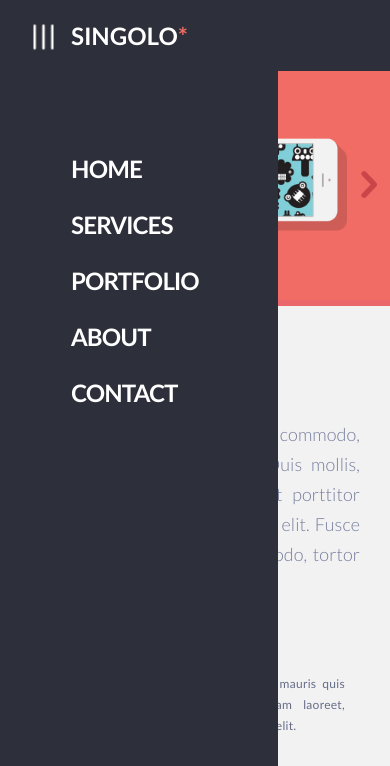
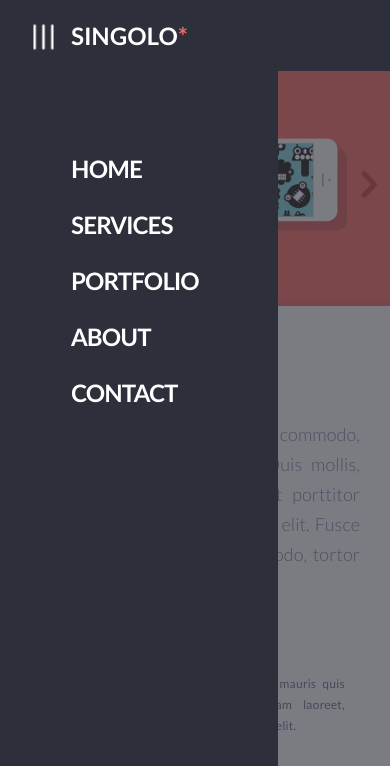
Before and after one commit to tarrely4/singolo, a plain HTML site: page index.html in a window 390 px wide. Both pictures are taken after a click on the element 42 px from the left and 37 px from the top of the page. Shown: the top 766 px of the page. Drawn offline with Linux system fonts and the light colour scheme; files whose address does not match are found by name.

Commit message:
feat: add overlay

```diff
--- a/index.css
+++ b/index.css
@@ -99,6 +99,18 @@ a.linked:visited,
   left: 0;
   top: 71px;
   background: #2D303A;
+  z-index: 20;
+}
+
+.overlay {
+  display: none;
+  position: fixed;
+  width: 100%;
+  height: 100%;
+  left: 0;
+  top: 71px;
+  background: rgba(45, 48, 58, 0.6);
+  z-index: 10;
 }
 
 .burger-menu__list {
--- a/index.html
+++ b/index.html
@@ -26,6 +26,7 @@
               <p class="burger-menu__elem"><a href="#contact">CONTACT</a></p>
             </div>
           </div>
+          <div class="overlay" id="overlay"></div>
 
         <div class="logo">
           <a href="#top"><h1 id="logo" onclick="toTop()">SINGOLO<span>*</span></h1></a>
--- a/script.js
+++ b/script.js
@@ -107,6 +107,7 @@ BURGERICON.onclick = function() {
   showMenu();
   rotateIcon();
   logoMove();
+  overlay();
 }
 
 function rotateIcon() {BURGERICON.classList.toggle("burger-menu__icon_rotated");}
@@ -115,9 +116,15 @@ function showMenu() {BURGERMENU.classList.toggle("show-menu");}
 
 function logoMove() {LOGO.classList.toggle("logo-burger");}
 
+function overlay() {
+  document.getElementById('overlay').classList.toggle("show-menu");
+  document.body.style.overflow = BURGERMENU.classList.contains("show-menu") ? "hidden" : "auto";
+}
+
 BURGERMENU.addEventListener('click', (event) => {
   MENU.querySelectorAll('a').forEach(el => el.classList.remove('linked'));
   showMenu();
   rotateIcon();
   logoMove();
+  overlay();
 })
```
